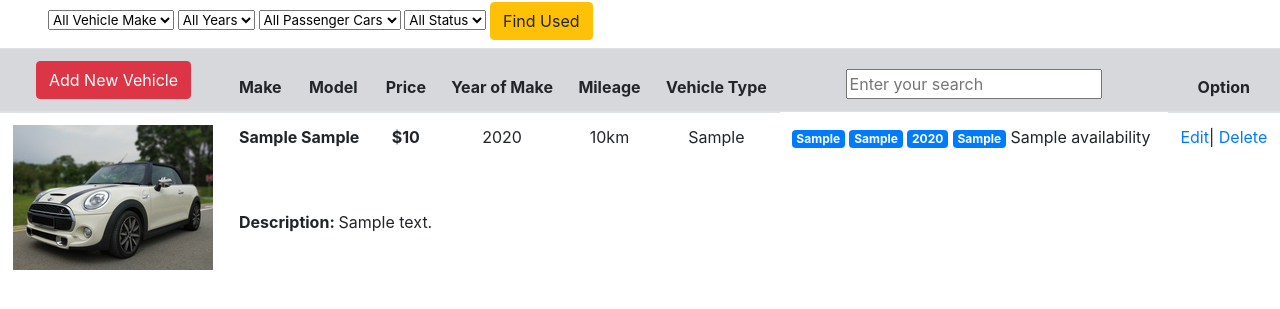
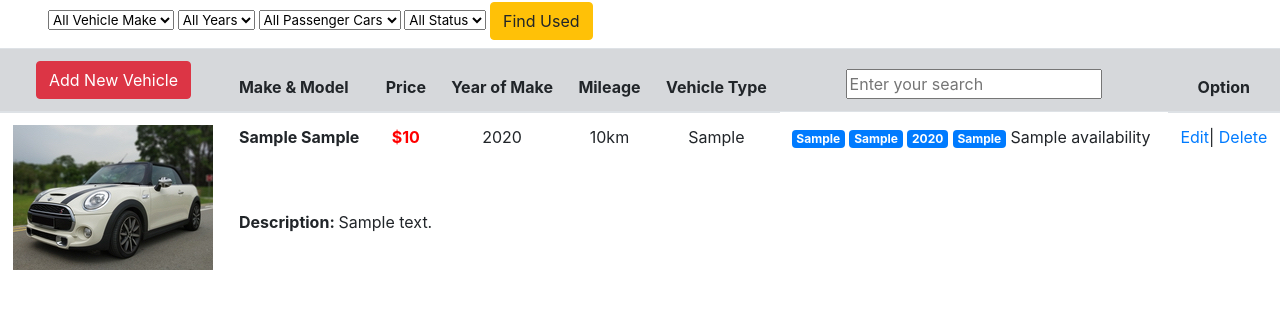
Before and after one commit to 99Ace/Project3-car-listing, a Flask app: page / in a window 1280 px wide. Shown: the part 46-355 px from the top of the page. Run offline with Flask 2, Linux system fonts and the light colour scheme; a database or web service that is not in the repository returns one stand-in record (values such as "Sample title"); some libraries are stand-ins or nearby versions.

Commit message:
Basic Function of Search completed

```diff
--- a/app.py
+++ b/app.py
@@ -43,10 +43,6 @@ def search():
     year_of_make = int(request.form.get('search-year-of-make'))
     availability = request.form.get('availability')
 
-    # SELECTION FOR ALL CARS WITH NO FILTER
-    if car_make == 'all' and car_type == 'all' and year_of_make == 0 and availability == 'all' :
-        result = datalink.find({})
-        return render_template("index.html", detail=result)
     # ALL SELECTION SELECTED
     if car_make != 'all' and car_type != 'all' and year_of_make != 0 and availability != 'all':
         result = datalink.find({
@@ -107,7 +103,6 @@ def search():
 
         })
         return render_template("index.html", detail=result)
-
     if car_make == 'all' and car_type != 'all' and year_of_make != 0 and availability == 'all':
         result = datalink.find({
             'car_tag.car_type' : car_type,
@@ -120,14 +115,12 @@ def search():
             'car_tag.availability' : availability
         })
         return render_template("index.html", detail=result)
-
     if car_make == 'all' and car_type == 'all' and year_of_make != 0 and availability != 'all':
         result = datalink.find({
             'car_tag.year_of_make': year_of_make,
             'car_tag.availability' : availability
         })
         return render_template("index.html", detail=result)
-
 
     # EITHER OF 1 CRITERIA SELECTED
     if car_make != 'all' and car_type == 'all' and year_of_make == 0 and availability == 'all' :
@@ -151,8 +144,9 @@ def search():
         })
         return render_template("index.html", detail=result)
 
-
-
+    # SELECTION FOR ALL CARS WITH NO FILTER
+    result = datalink.find({})
+    return render_template("index.html", detail=result)
 
 @app.route('/vehicle/add')
 def add_listing():
--- /dev/null
+++ b/style/style.css
@@ -0,0 +1,3 @@
+.red {
+    color:red;
+}
--- a/templates/index.html
+++ b/templates/index.html
@@ -119,8 +119,7 @@
           <thead class="listing">
             <tr class="table-secondary">
               <th><a href="{{ url_for('add_listing') }}" class="btn btn-danger">Add New Vehicle</a></th>
-              <th class="text-left">Make </th>
-              <th class="text-left">Model</th>
+              <th class="text-left">Make & Model</th>
               <th>Price</th>
               <th>Year of Make</th>
               <th>Mileage</th>
@@ -137,8 +136,8 @@
                 <td rowspan="3">
                   <image src="../static/image-page/mini.jpg" class="car-image" />
                 </td>
-                <td colspan="2" class="blue text-left"><b>{{ d.car_tag.car_make}} {{d.car_tag.car_model}}</b></td>
-                <td class="red"><b>
+                <td class="blue text-left"><b>{{ d.car_tag.car_make}} {{d.car_tag.car_model}}</b></td>
+                <td style="color:red"><b>
                  {{ "${:,}".format(d.car_price) }}
                   </b></td>
                 <td >{{ d.car_tag.year_of_make}}</td>
```
Also changed, not shown: .c9/metadata/environment/app.py (+1 -1 lines), .c9/metadata/environment/style/style.css (added, +1 -0 lines), .c9/metadata/environment/templates/index.html (+1 -1 lines), .c9/metadata/environment/templates/queries.js (deleted), templates/queries.js (line endings or trailing spaces), 1 other file.
